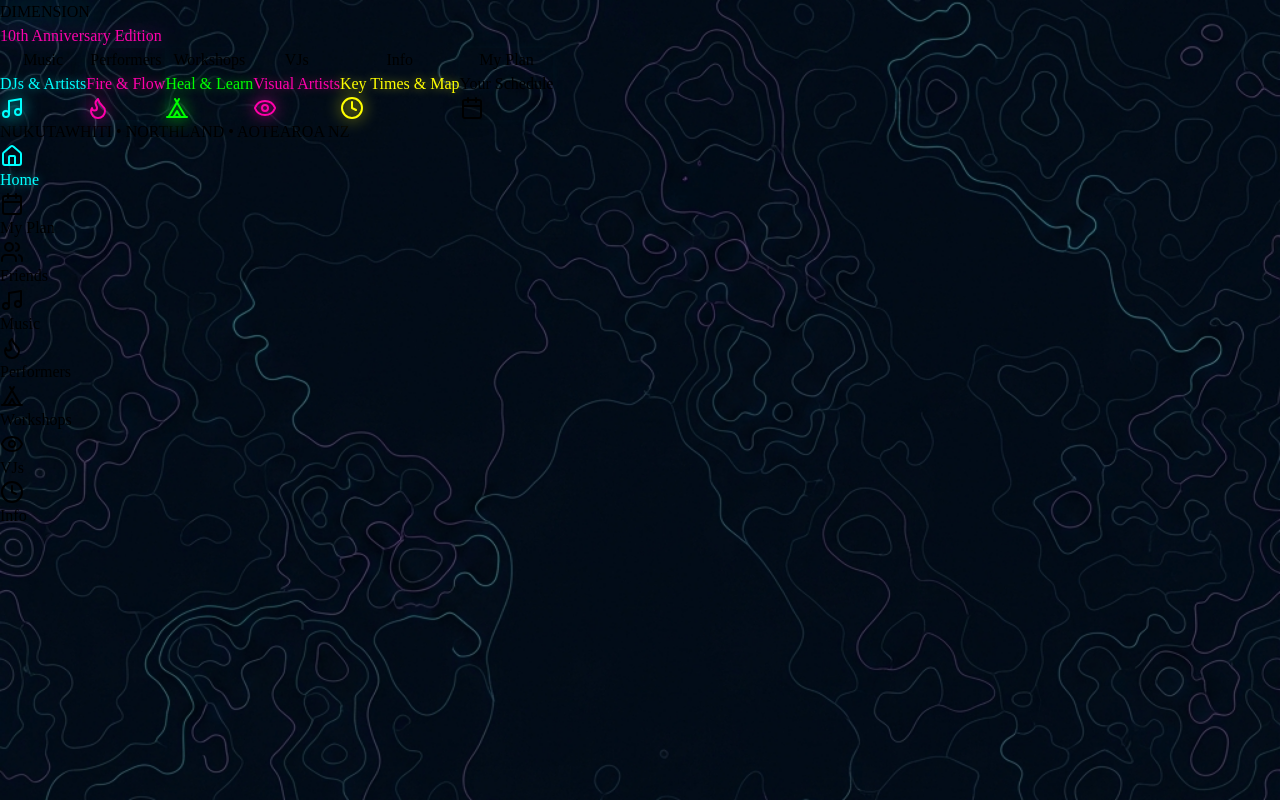
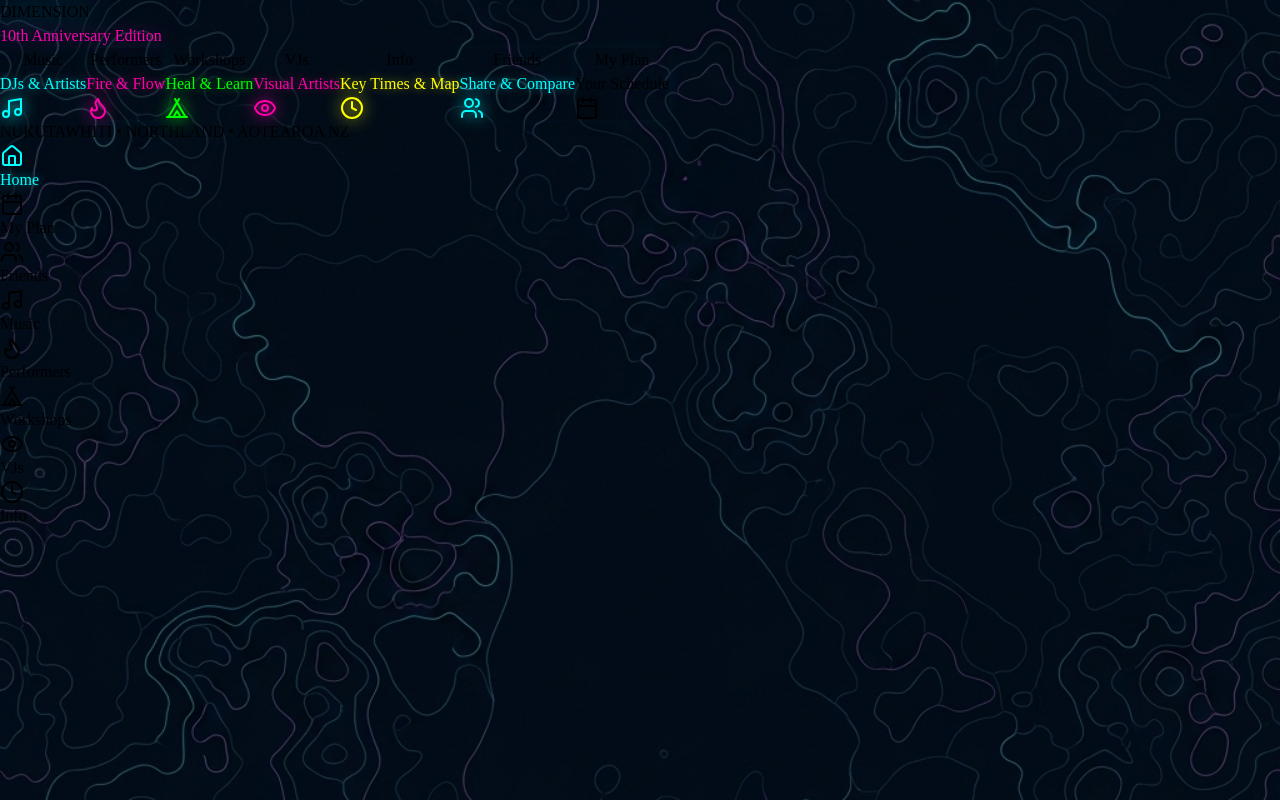
Before and after one commit to shaunnez/DimensionReplit, a React (Vite) app in the folder client/: page / in a window 1280 px wide. Built offline with nearby package versions, Linux system fonts and the light colour scheme.

Commit message:
Add Friends option to home page with share and compare functionality
Added a new menu item on the home page that links to the Friends List page where users can share their schedule via QR codes and compare plans with friends.

https://claude.ai/code/session_012zgekZpmay7Ar1G94EGZiB

```diff
--- a/client/src/pages/Home.tsx
+++ b/client/src/pages/Home.tsx
@@ -1,6 +1,6 @@
 import { motion } from 'framer-motion';
 import { useLocation } from 'wouter';
-import { Tent, Music, Calendar, Flame, Eye, Clock } from 'lucide-react';
+import { Tent, Music, Calendar, Flame, Eye, Clock, Users } from 'lucide-react';
 
 export default function Home() {
   const [, setLocation] = useLocation();
@@ -11,6 +11,7 @@ export default function Home() {
     { title: 'Workshops', subtitle: 'Heal & Learn', icon: Tent, href: '/workshops', color: 'text-neon-green', glowColor: 'rgba(0, 255, 136, 0.3)' },
     { title: 'VJs', subtitle: 'Visual Artists', icon: Eye, href: '/vjs', color: 'text-neon-magenta', glowColor: 'rgba(255, 0, 255, 0.3)' },
     { title: 'Info', subtitle: 'Key Times & Map', icon: Clock, href: '/info', color: 'text-neon-yellow', glowColor: 'rgba(255, 255, 0, 0.3)' },
+    { title: 'Friends', subtitle: 'Share & Compare', icon: Users, href: '/friends', color: 'text-neon-cyan', glowColor: 'rgba(0, 240, 255, 0.3)' },
     { title: 'My Plan', subtitle: 'Your Schedule', icon: Calendar, href: '/schedule', color: 'text-white', glowColor: 'rgba(255, 255, 255, 0.2)' },
   ];
 
```
